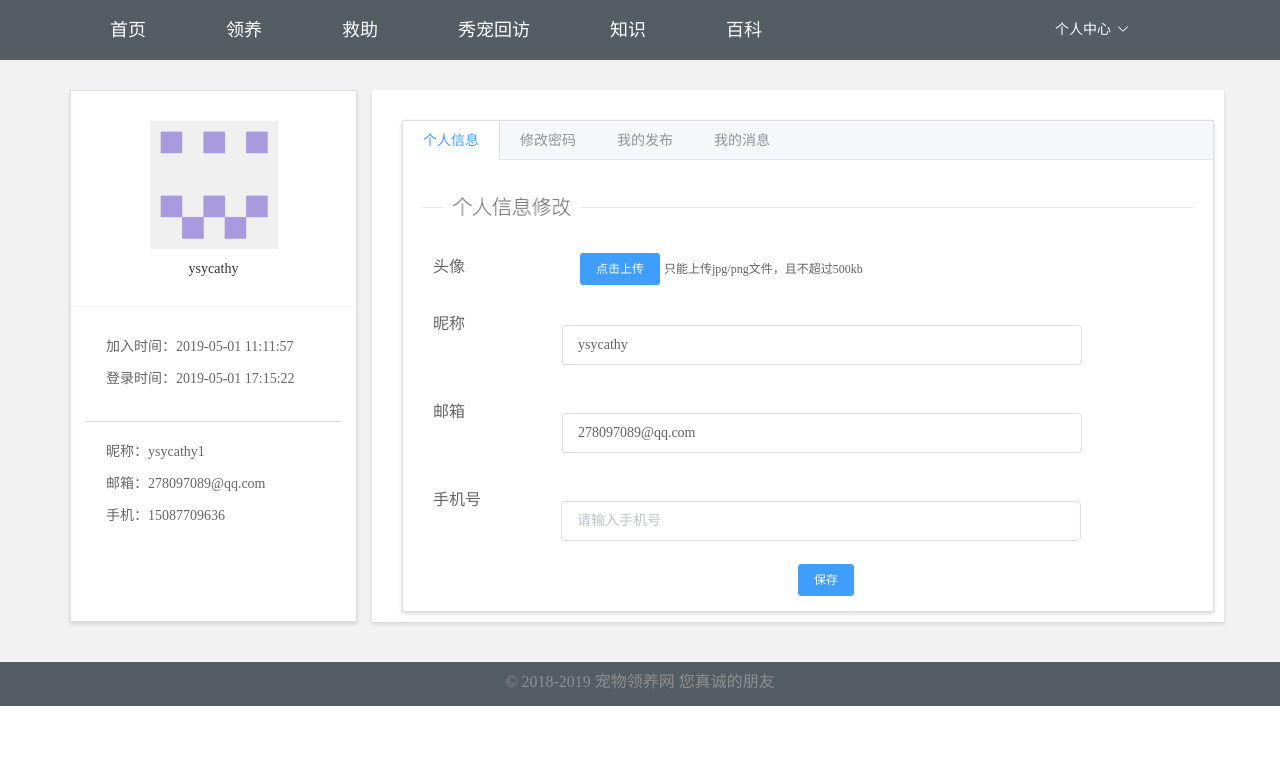
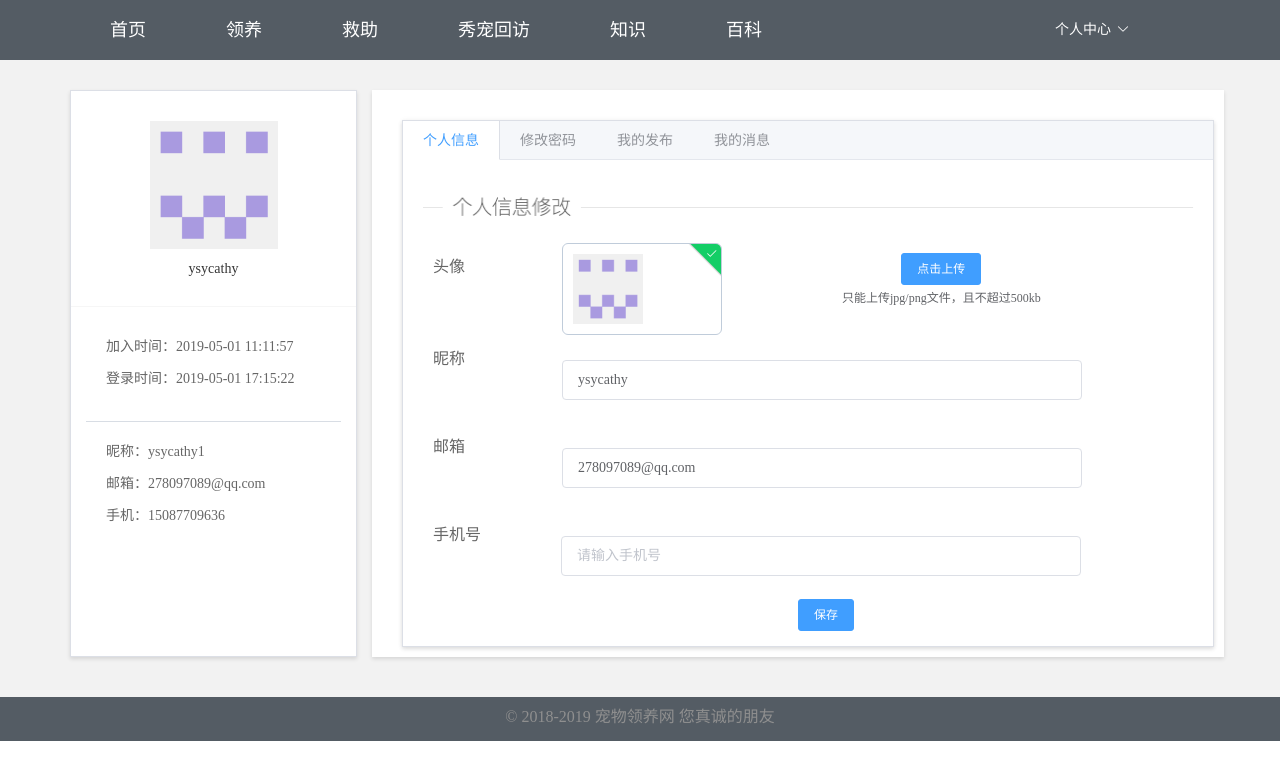
Before and after one commit to pzs616358428/petadopt-user, a Vue app: page /user-center in a window 1280 px wide. Shown: the top 780 px of the page. Built offline with nearby package versions, Linux system fonts and the light colour scheme.

Commit message:
修改上传头像样式

```diff
--- a/src/modules/user/Information.vue
+++ b/src/modules/user/Information.vue
@@ -7,6 +7,7 @@
             <div class="body-name">头像</div>
             <el-upload
                 class="upload-demo"
+                :file-list="fileList"
                 action="https://jsonplaceholder.typicode.com/posts/"
                 list-type="picture">
                 <el-button size="small" type="primary">点击上传</el-button>
@@ -49,7 +50,8 @@
       return {
         name:"ysycathy",
         telNum:"",
-        email:"278097089@qq.com"
+        email:"278097089@qq.com",
+          fileList:[{url:'../../../static/img/head.png'}]
       }
     },
   }
@@ -64,6 +66,7 @@
     .body-item
         color #666
         width 780px
+        overflow hidden
         .body-name
             float left
             padding 9px 15px
@@ -72,9 +75,13 @@
             text-align left
         .el-upload
             margin 10px 0 15px 100px
-            .el-upload__tip
-                display inline-block!important
-                margin-left 4px
+        .el-upload-list
+            float left
+            width 200px
+            margin-left 62px
+            .el-upload-list__item
+                width 80%
+                margin 0 auto
         .el-input
             width 520px
             height 38px
```
